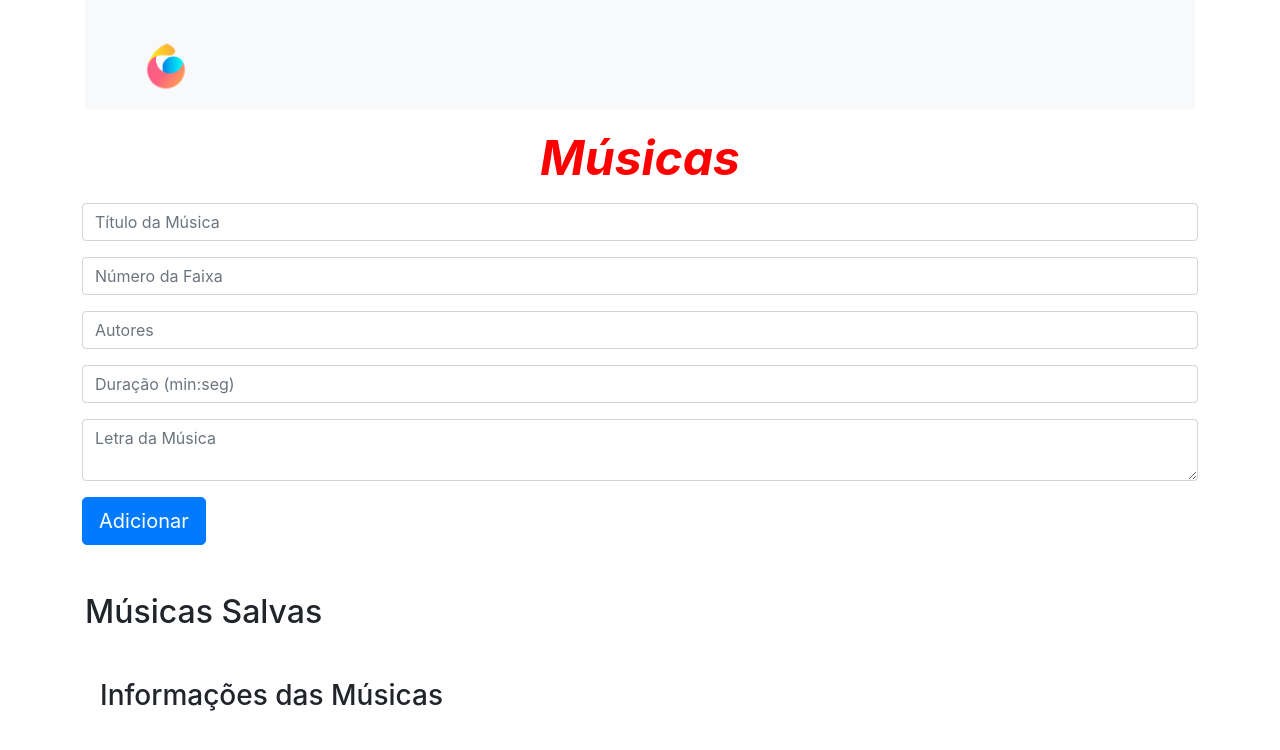
After one commit to cesareds/cdrecords_pyngo, a Flask app: page /musicas in a window 1280 px wide. The commit adds this page. Shown: the top 750 px of the page. Run offline with Flask 3, Linux system fonts and the light colour scheme; data that the repository does not hold is empty; parts of the project's set-up code (start-up, migrations or seed data) failed here and were passed over; some libraries are stand-ins or nearby versions.

Commit message:
added musicas and fixed discos

```diff
--- a/app.py
+++ b/app.py
@@ -15,6 +15,7 @@ try:
     collection_musico = db['Musico']
     collection_banda = db['Banda']
     collection_disco = db['Disco']
+    collection_musica = db['Musica']
     print("connected with MongoDB Atlas")
 except Exception as e:
     print(f"Erro ao conectar com MongoDB Atlas: {e}")
@@ -111,13 +112,21 @@ def submit_disco():
     titulo = request.form['titulo']
     artista = request.form['artista']
     genero = request.form['genero']
-    ano = request.form['ano']
+    dataLancamento = request.form['dataLancamento']
+    preco = request.form['preco']
+    platinas = request.form['platinas']
+    formato = request.form['formato']
+    descricao = request.form['descricao']
     url = request.form['url']
     query = {
         'titulo': titulo,
         'artista': artista,
         'genero': genero,
-        'ano': ano,
+        'dataLancamento': dataLancamento,
+        'preco': preco,
+        'platinas': platinas,
+        'formato': formato,
+        'descricao': descricao,
         'url': url
     }
     try:
@@ -128,6 +137,39 @@ def submit_disco():
         print(f"Erro ao salvar disco: {e}")
         return f"Erro ao salvar disco: {e}", 500
 
+@app.route('/musicas')
+def show_musicas():
+    try:
+        musicas = list(collection_musica.find())
+        return render_template('musicas.html', musicas=musicas)
+    except Exception as e:
+        return f"Erro ao recuperar músicas: {e}", 500
+
+@app.route('/submit_musica', methods=['POST'])
+def submit_musica():
+    print(request.form)
+    titulo = request.form['titulo']
+    faixa = request.form['faixa']
+    autores = request.form['autores']
+    duracao = request.form['duracao']
+    letra = request.form['letra']
+    query = {
+        'titulo': titulo,
+        'faixa': faixa,
+        'autores': autores,
+        'duracao': duracao,
+        'letra': letra
+    }
+    try:
+        print("Salvando...")
+        collection_musica.insert_one(query)
+        return redirect(url_for('show_musicas'))
+    except Exception as e:
+        print(f"Erro ao salvar música: {e}")
+        return f"Erro ao salvar música: {e}", 500
+
+
+
 
 if __name__ == '__main__':
     app.run(debug=True)
--- a/templates/home.html
+++ b/templates/home.html
@@ -36,7 +36,7 @@
                             <a class="nav-link" href="bandas">Bandas</a>
                         </li>
                         <li class="nav-item">
-                            <a class="nav-link" href="#">Músicas</a>
+                            <a class="nav-link" href="musicas">Músicas</a>
                         </li>
                         <li class="nav-item">
                             <a class="nav-link" href="discos">Discos</a>
--- /dev/null
+++ b/templates/musicas.html
@@ -0,0 +1,74 @@
+<!DOCTYPE html>
+<html lang="en">
+<head>
+    <meta charset="utf-8">
+    <meta name="viewport" content="width=device-width, initial-scale=1">
+    <link href="https://cdn.jsdelivr.net/npm/bootstrap@5.3.3/dist/css/bootstrap.min.css" rel="stylesheet" integrity="sha384-QWTKZyjpPEjISv5WaRU9OFeRpok6YctnYmDr5pNlyT2bRjXh0JMhjY6hW+ALEwIH" crossorigin="anonymous">
+    <title>Músicas</title>
+    <link href="https://stackpath.bootstrapcdn.com/bootstrap/4.5.2/css/bootstrap.min.css" rel="stylesheet">
+    <!-- Link para o seu arquivo CSS personalizado -->
+    <link rel="stylesheet" href="{{ url_for('static', filename='css/style.css') }}">
+</head>
+<body>
+    <div class="container">
+        <nav class="navbar bg-body-tertiary">
+            <div class="container-fluid">
+                <a class="navbar-brand" href="home">
+                    <span><img src="{{ url_for('static', filename='images/logos.png') }}" alt="Logo" width="60" class="d-inline-block align-text-top"></span>
+                </a>
+            </div>
+        </nav>
+
+        <h1 class="titulo">Músicas</h1>
+
+        <div class="row mb-5 mt-3">
+            <form action="/submit_musica" method="post">
+                <div class="input-group mb-3">
+                    <input name="titulo" type="text" class="form-control" placeholder="Título da Música" aria-label="titulo">
+                </div>
+
+                <div class="input-group mb-3">
+                    <input name="faixa" type="number" class="form-control" placeholder="Número da Faixa" aria-label="faixa">
+                </div>
+
+                <div class="input-group mb-3">
+                    <input name="autores" type="text" class="form-control" placeholder="Autores" aria-label="autores">
+                </div>
+
+                <div class="input-group mb-3">
+                    <input name="duracao" type="text" class="form-control" placeholder="Duração (min:seg)" aria-label="duracao">
+                </div>
+
+                <div class="input-group mb-3">
+                    <textarea name="letra" class="form-control" placeholder="Letra da Música" aria-label="letra"></textarea>
+                </div>
+
+                <button type="submit" class="btn btn-primary btn-lg">Adicionar</button>
+            </form>
+        </div>
+
+        <h2>Músicas Salvas</h2>
+        <div class="container mt-5">
+            <h3>Informações das Músicas</h3>
+            <div class="row">
+                {% for musica in musicas %}
+                    <div class="col-md-4">
+                        <div class="card mb-3">
+                            <div class="card-body">
+                                <h5 class="card-title">{{musica['titulo']}}</h5>
+                                <p class="card-text"><strong>Faixa:</strong> {{musica['faixa']}}</p>
+                                <p class="card-text"><strong>Autores:</strong> {{musica['autores']}}</p>
+                                <p class="card-text"><strong>Duração:</strong> {{musica['duracao']}}</p>
+                                <p class="card-text"><strong>Letra:</strong> {{musica['letra']}}</p>
+                            </div>
+                        </div>
+                    </div>
+                {% endfor %}
+            </div>
+        </div>
+    </div>
+
+    <script src="https://cdn.jsdelivr.net/npm/@popperjs/core@2.11.8/dist/umd/popper.min.js" integrity="sha384-I7E8VVD/ismYTF4hNIPjVp/Zjvgyol6VFvRkX/vR+Vc4jQkC+hVqc2pM8ODewa9r" crossorigin="anonymous"></script>
+    <script src="https://cdn.jsdelivr.net/npm/bootstrap@5.3.3/dist/js/bootstrap.min.js" integrity="sha384-0pUGZvbkm6XF6gxjEnlmuGrJXVbNuzT9qBBavbLwCsOGabYfZo0T0to5eqruptLy" crossorigin="anonymous"></script>
+</body>
+</html>
```
Also changed, not shown: templates/discos.html (+37 -5 lines).
